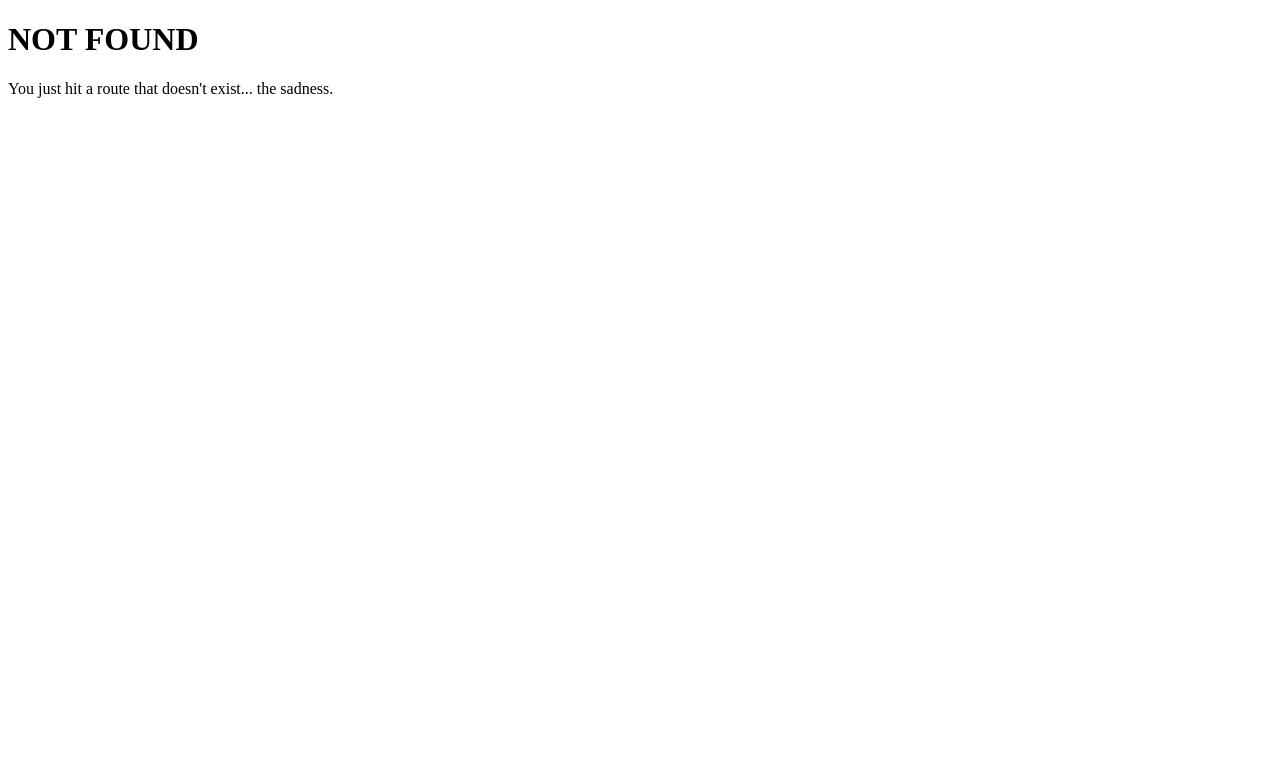
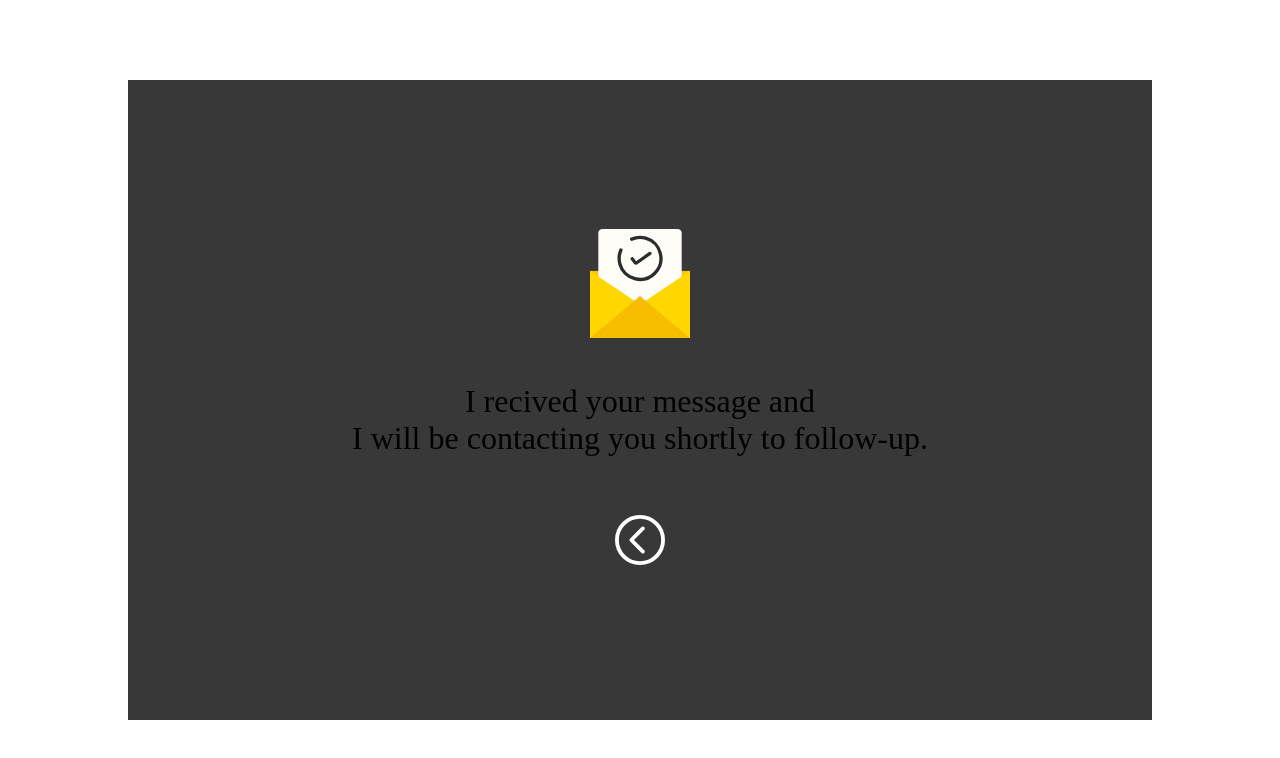
Before and after one commit to messaydesign/portfolio, a Gatsby site: page /success in a window 1280 px wide. Before the commit this address had no page. Built offline with nearby package versions, Linux system fonts and the light colour scheme; Gatsby itself is replaced by a stand-in of ours; a web font is replaced by a local one.

Commit message:
fix pages

```diff
--- a/src/pages/index.js
+++ b/src/pages/index.js
@@ -95,8 +95,8 @@ Each individual from different disciplinary provides a unique and valuable persp
 
   </div>
 </div>
-{/*
-<form action="/pages/success " name="contact" method="POST" data-netlify="true" data-netlify-honeypot="bot-field" netlify >
+
+<form action="/success " name="contact" method="POST" data-netlify="true" data-netlify-honeypot="bot-field" netlify >
   <p>
     <label>Your Name: <input type="text" name="name" /></label>
   </p>
@@ -118,7 +118,6 @@ Each individual from different disciplinary provides a unique and valuable persp
     <button type="submit">Send</button>
   </p>
 </form>
-*/}
   </div>
 )
 
--- a/src/pages/pages/success.js
+++ b/src/pages/success.js
@@ -8,10 +8,10 @@ const success = () => (
     <div className="successGroup">
     <div className="back">
     <h1>
-    <img src={require ('../pages/img/suc.svg')} width="100"/> <br/><br/>
+    <img src={require ('../images/suc.svg')} width="100"/> <br/><br/>
       I recived your message and <br/>I will be contacting you shortly to follow-up.<br/><br/>
     </h1>
-     <div className="backButton">  <Link to="/"> <img src={require ('../pages/img/back.svg')} width="50"/></Link>  </div>
+     <div className="backButton">  <Link to="/"> <img src={require ('../images/back.svg')} width="50"/></Link>  </div>
      </div>
 
     </div>
```
Also changed, not shown: src/images/back.svg (renamed from src/pages/pages/img/back.svg), src/images/suc.svg (renamed from src/pages/pages/img/suc.svg), src/pages/success.css (renamed from src/pages/pages/success.css).
